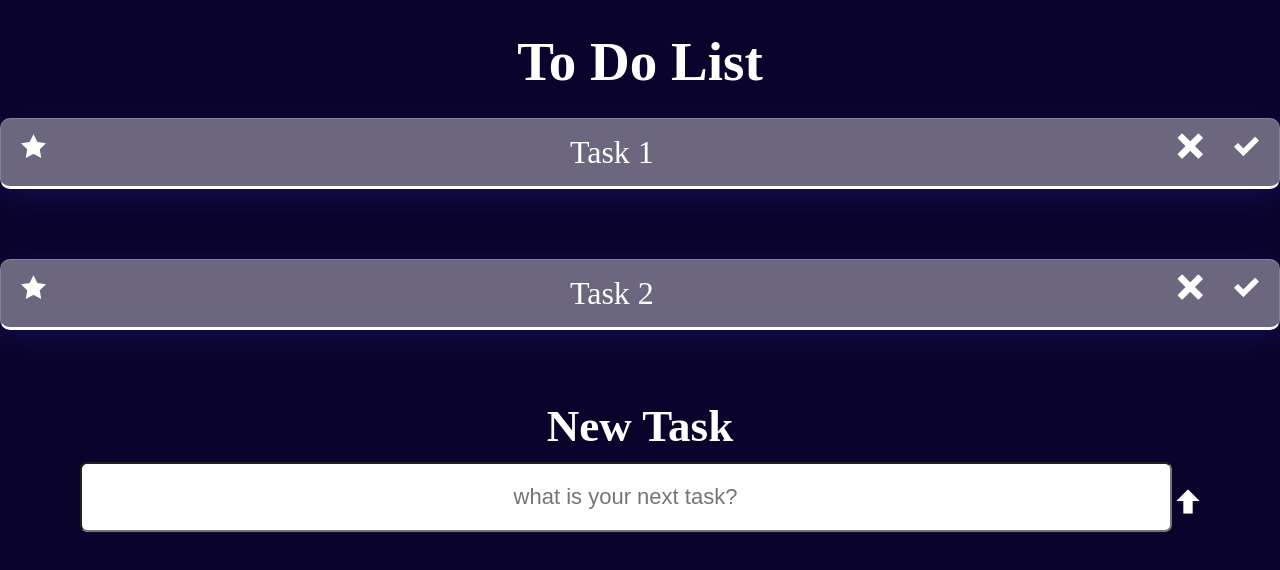
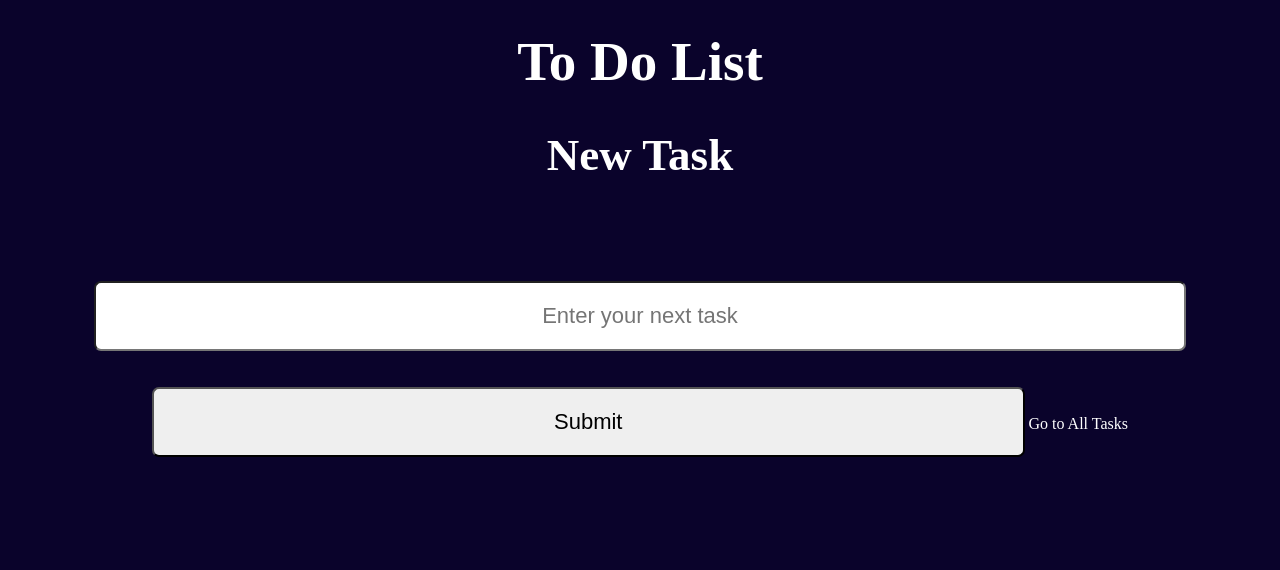
Before and after one commit to EssamSaid24/To-Do-List, a plain HTML site: page client/index.html in a window 1280 px wide. Drawn offline with Linux system fonts and the light colour scheme; files whose address does not match are found by name.

Commit message:
set-up HomePage

```diff
--- a/client/index.html
+++ b/client/index.html
@@ -6,41 +6,22 @@
     <meta name="viewport" content="width=device-width, initial-scale=1.0">
     <title>To-Do-List</title>
     <link rel="stylesheet" href="style.css">
-    <link rel="stylesheet" href="icomoon/style.css">
     <script defer src="main.js"></script>
 </head>
 <body class="body">
     <h1>To Do List</h1>
-    <section id="container">
-    <div  class="task">
-        <span class="icon-star-full icon"></span>
-        <p>
-            Task 1
-        </p>
-        <div>
-        <span class="icon-cross icon"></span>
-        <span class="icon-checkmark icon"></span>
-        </div>
-    </div>
+    <br>        <br>
 
-    <div class="task">
-        <span class="icon-star-full icon"></span>
-        <p>
-            Task 2
-        </p>
-        <div>
-        <span class="icon-cross icon"></span>
-        <span class="icon-checkmark icon"></span>
-        </div>
-    </div>
-    </section>
-    <form>
-        <h2>
-            New Task
-        </h2>
-        <input  type="text" placeholder="what is your next task?">
-        <button id="btn" class="icon-arrow-up icon"></button>
+    <form action="/submit" method="POST">
+        <h2>New Task</h2>
+        <br><br><br><br><br>
+        <input name="task" type="text" placeholder="Enter your next task" class="input-field">
+        <br><br><br>
+        <input type="submit" value="Submit" class="submit-btn">
+        <button id="btn" class="go-to-tasks">Go to All Tasks</button>
+      </form>
 
     </form>
+
 </body>
 </html>
```
